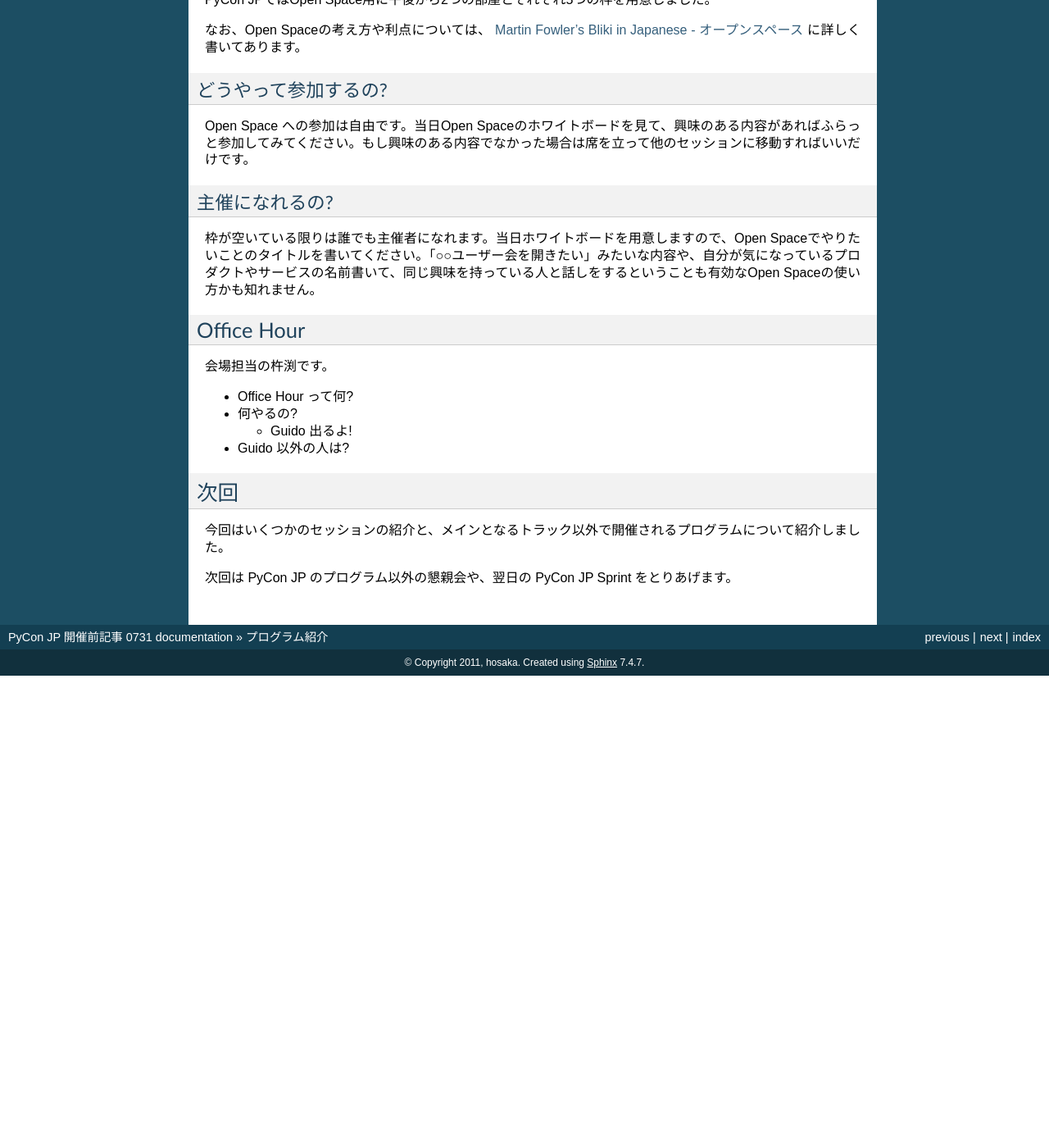
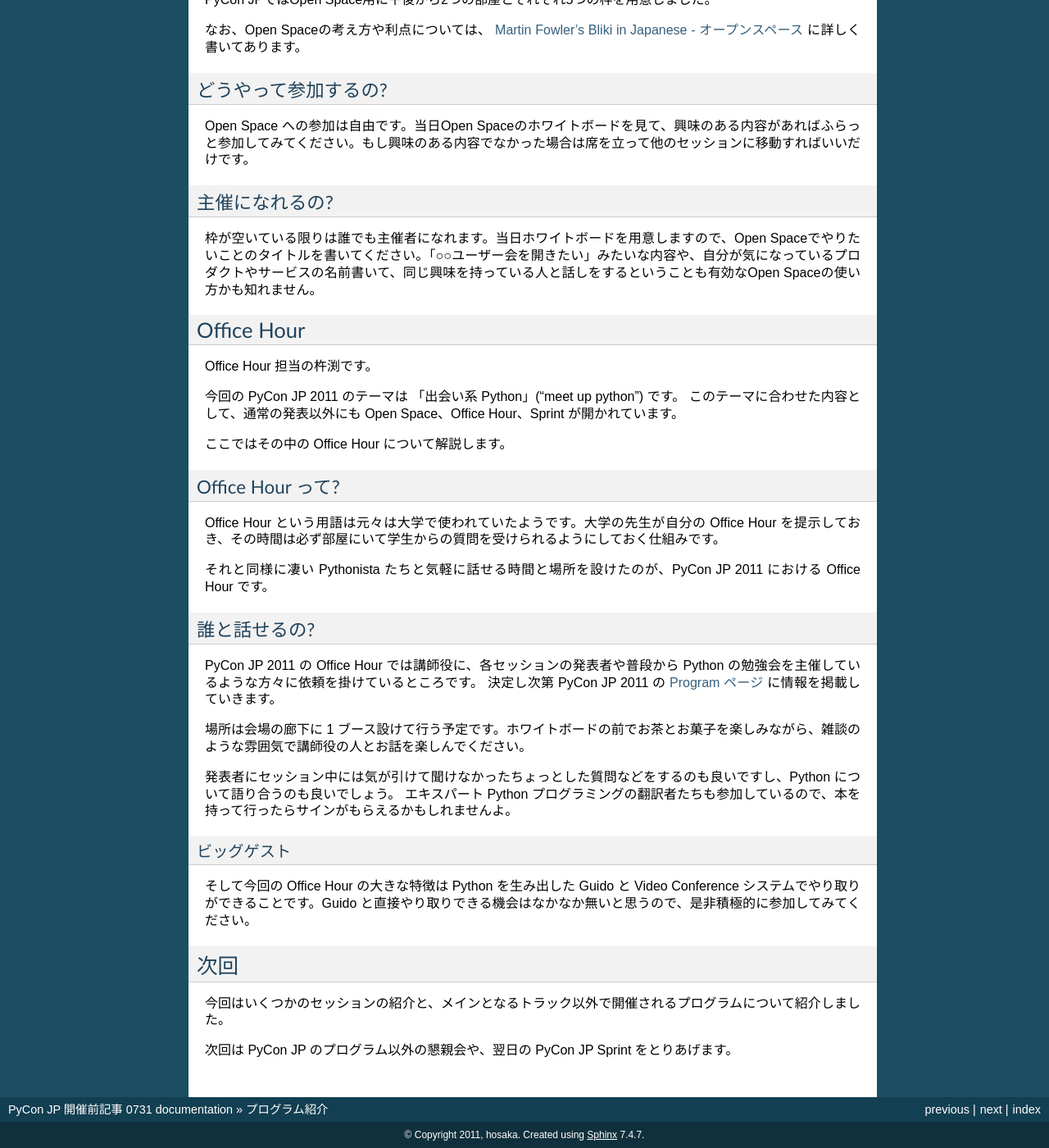
Before and after one commit to michilu/prepycon-article, a Sphinx documentation site: the page built from sphinx/vol2.rst, in a window 1280 px wide and 1400 px high, scrolled down 2877 px. Shown: the whole window at 82% size. Built offline with Sphinx 7.4.7, drawn with Linux system fonts in a browser that asks for light colours; before the commit the page ends 3701 px from its top, so only the background shows below that; some of the changed text lies outside the part shown.

Commit message:
append an article about Office Hour

```diff
--- a/sphinx/vol2.rst
+++ b/sphinx/vol2.rst
@@ -96,14 +96,33 @@
 
 Office Hour
 ===========
-会場担当の杵渕です。
+Office Hour 担当の杵渕です。
 
-- Office Hour って何?
-- 何やるの?
+今回の PyCon JP 2011 のテーマは 「出会い系 Python」("meet up python") です。
+このテーマに合わせた内容として、通常の発表以外にも Open Space、Office Hour、Sprint が開かれています。
 
-  - Guido 出るよ!
+ここではその中の Office Hour について解説します。
 
-- Guido 以外の人は?
+Office Hour って?
+-----------------
+Office Hour という用語は元々は大学で使われていたようです。大学の先生が自分の Office Hour を提示しておき、その時間は必ず部屋にいて学生からの質問を受けられるようにしておく仕組みです。
+
+それと同様に凄い Pythonista たちと気軽に話せる時間と場所を設けたのが、PyCon JP 2011 における Office Hour です。
+
+誰と話せるの?
+-------------
+PyCon JP 2011 の Office Hour では講師役に、各セッションの発表者や普段から Python の勉強会を主催しているような方々に依頼を掛けているところです。
+決定し次第 PyCon JP 2011 の `Program ページ <http://2011.pycon.jp/program>`_ に情報を掲載していきます。
+
+場所は会場の廊下に 1 ブース設けて行う予定です。ホワイトボードの前でお茶とお菓子を楽しみながら、雑談のような雰囲気で講師役の人とお話を楽しんでください。
+
+発表者にセッション中には気が引けて聞けなかったちょっとした質問などをするのも良いですし、Python について語り合うのも良いでしょう。
+エキスパート Python プログラミングの翻訳者たちも参加しているので、本を持って行ったらサインがもらえるかもしれませんよ。
+
+ビッグゲスト
+~~~~~~~~~~~~
+そして今回の Office Hour の大きな特徴は Python を生み出した Guido と Video Conference システムでやり取りができることです。Guido と直接やり取りできる機会はなかなか無いと思うので、是非積極的に参加してみてください。
+
 
 次回
 ====
```
